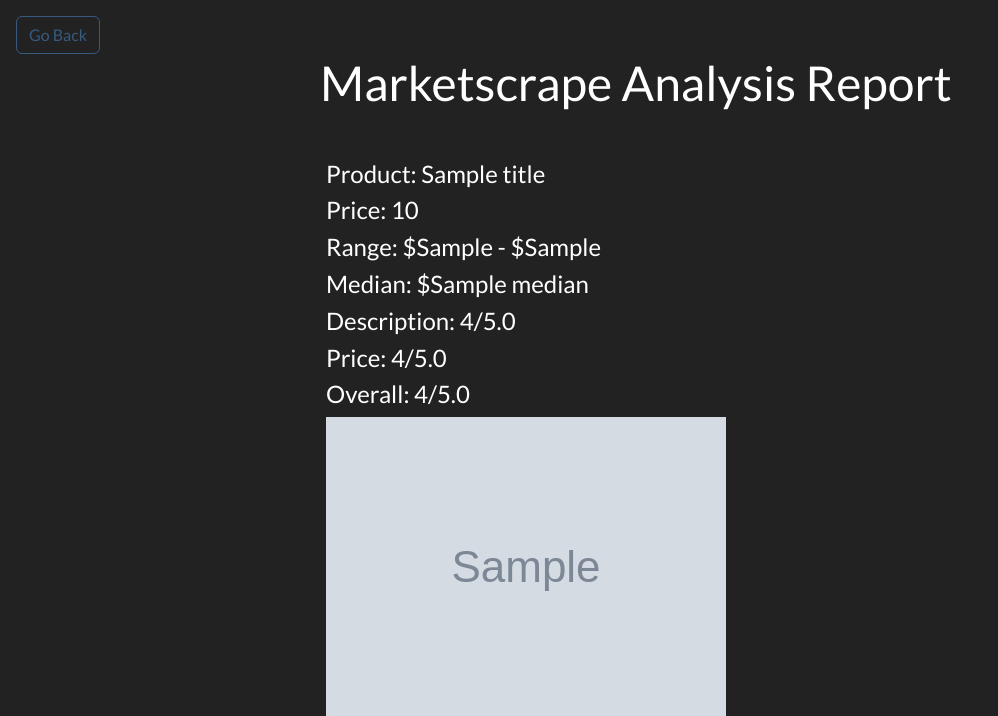
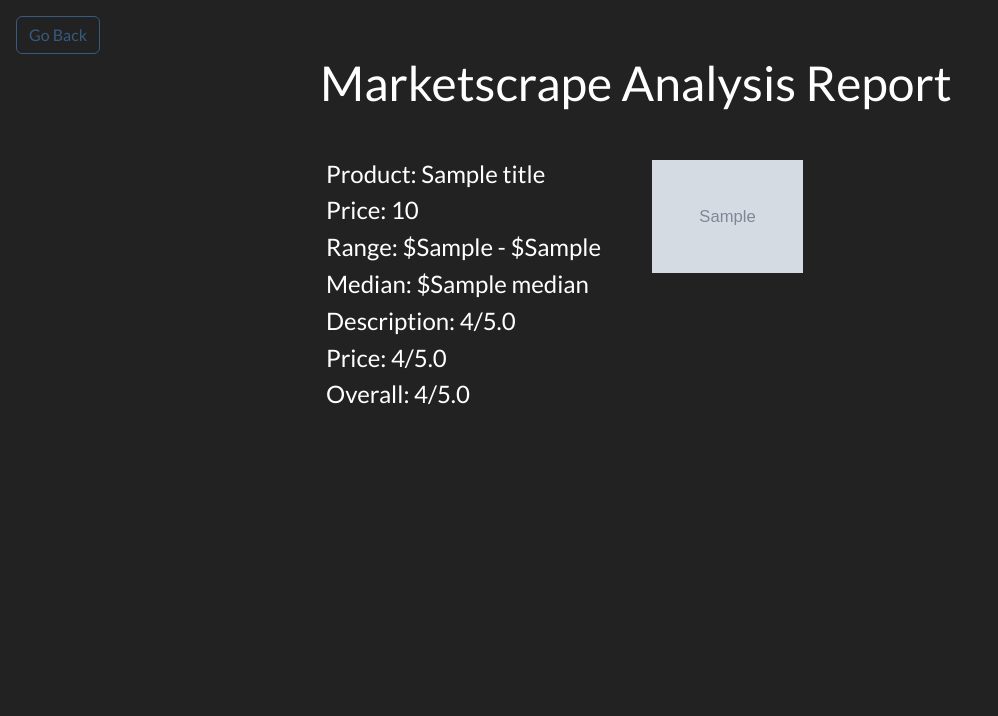
Before and after one commit to Marketscrape/marketscrape, a Django app: template scraper/templates/scraper/result.html in a window 1280 px wide. Shown: the top 716 px of the page, without its empty margins (0-998 px from the left). Run offline with Django 4.2, Linux system fonts and the light colour scheme; the template is opened without the code that fills it: most values are stand-ins (such as "Sample title", 1, 10 or a date in 2020); grey boxes marked "Sample" are stand-in pictures.

Commit message:
Moved image to right of text

```diff
--- a/scraper/templates/scraper/result.html
+++ b/scraper/templates/scraper/result.html
@@ -5,6 +5,8 @@
     <h1 class="col-12 col-md-6 mx-md-auto">Marketscrape Analysis Report</h1>
     <div class="row mt-5">
         <div class="col-12 col-md-6 mx-md-auto">
+            <div class="row">
+                <div class="col-md-6">
                     <h4> Product: {{ title }}</h4>
                     <h4> Price: {{ list_price }}</h4>
                     <h4> Range: ${{ lower_bound }} - ${{ upper_bound }}</h4>
@@ -12,7 +14,11 @@
                     <h4> Description: {{ sentiment_rating }}/5.0</h4>
                     <h4> Price: {{ price_rating }}/5.0</h4>
                     <h4> Overall: {{ average_rating }}/5.0</h4>
- 			<img src="{{ image }}">
+                </div>
+                <div class="col-12 col-md-6">
+					<img src="{{ image }}" style="width: 50%;">
+                </div>
+            </div>
         </div>
     </div>
 {% endblock content %}
```
Lines whose indentation alone changed are shown as unchanged.
